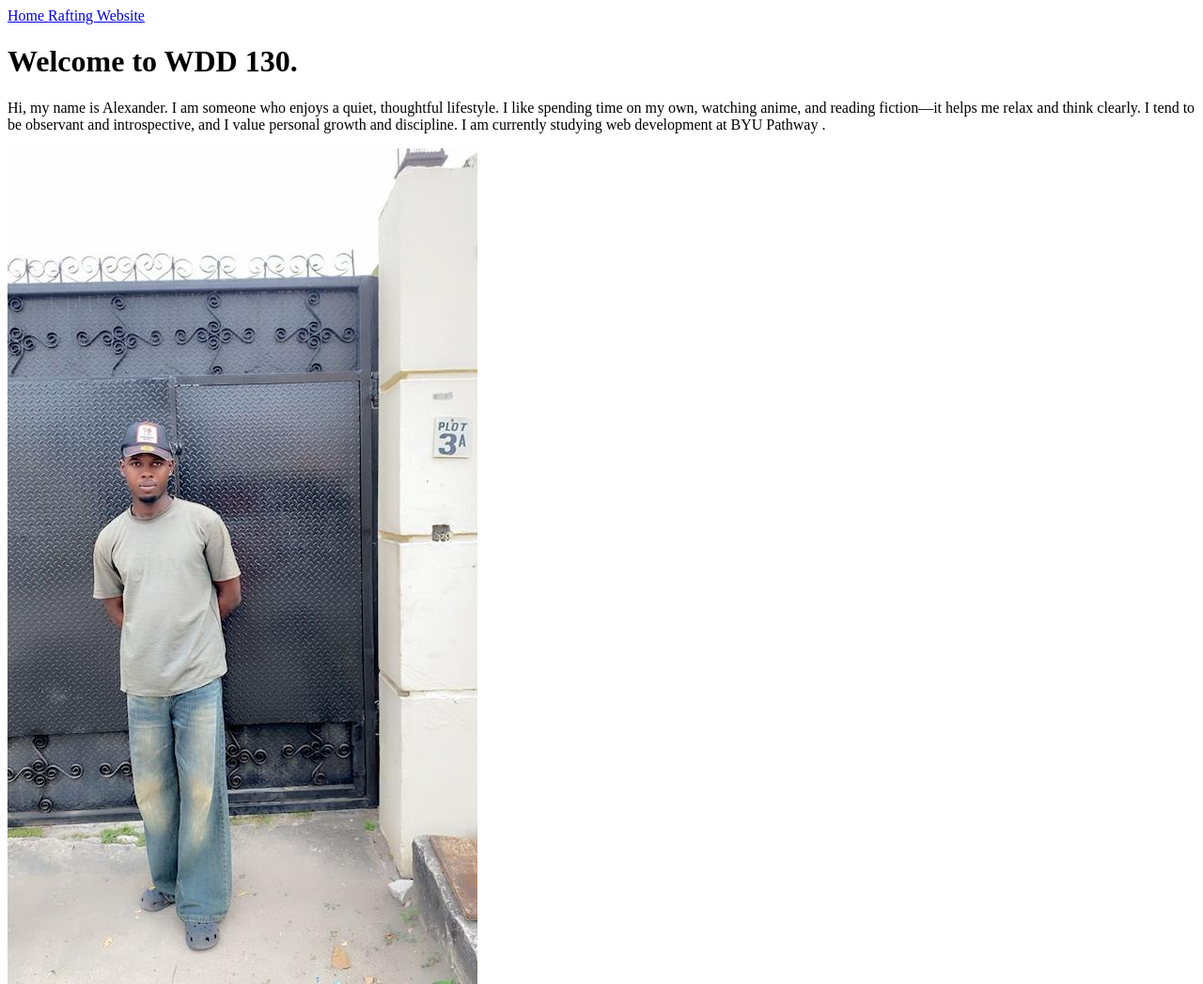
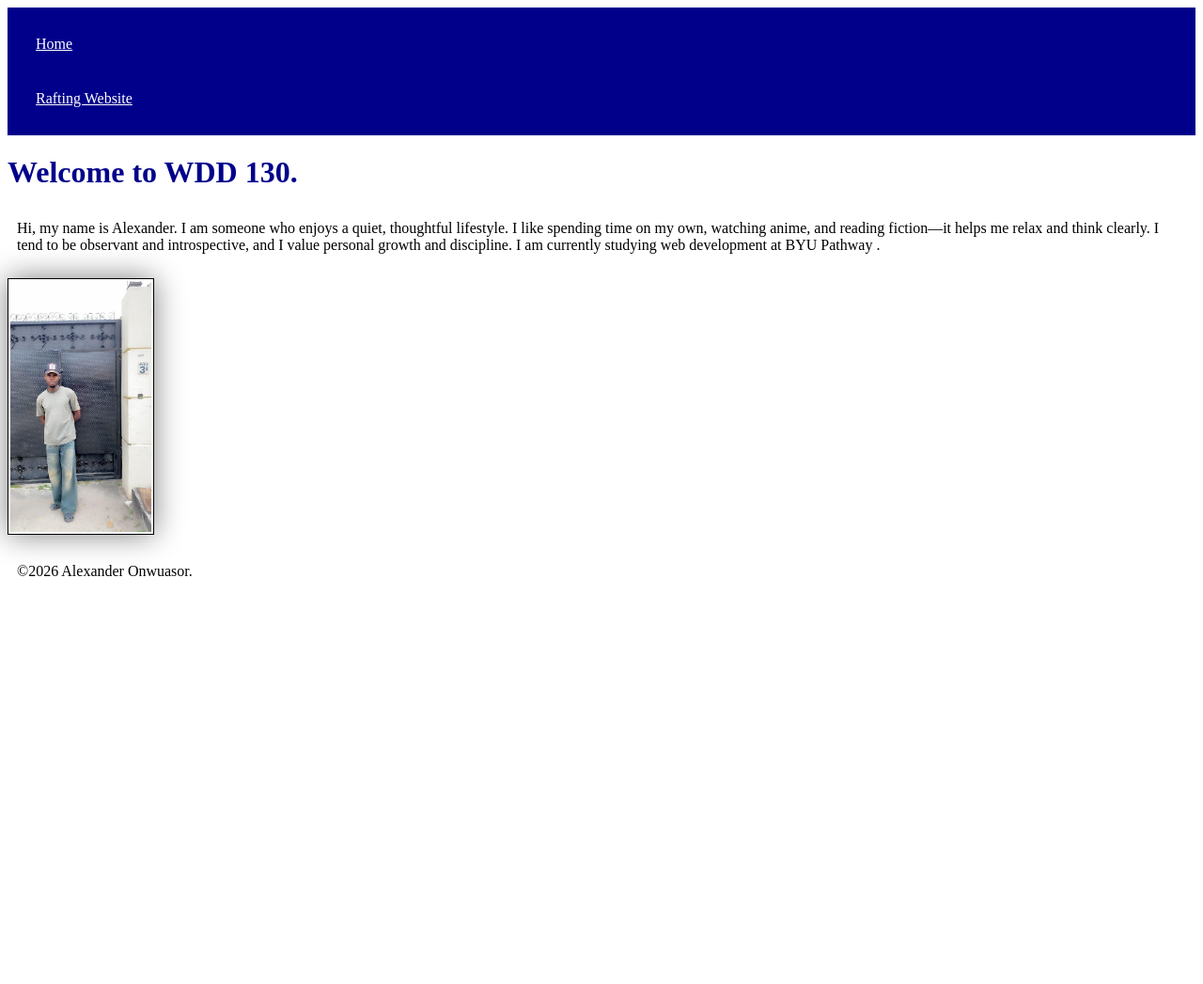
Before and after one commit to onwuasoralexander-art/wdd130, a plain HTML site: page index.html in a window 1280 px wide. Shown: the top 1047 px of the page at 94% size. After the commit the page ends 800 px from the top, so only its background shows below. Drawn offline with Linux system fonts and the light colour scheme.

Commit message:
testing77

```diff
--- a/index.html
+++ b/index.html
@@ -5,6 +5,7 @@
     <meta charset="UTF-8">
     <meta name="viewport" content="width=device-width, initial-scale=1.0">
     <title>Onwuasor Alexander / wdd 130</title>
+    <link rel="stylesheet" href="styles/styles.css">
 </head>
 
 <body>
--- a/styles/styles.css
+++ b/styles/styles.css
@@ -0,0 +1,26 @@
+nav {
+    background-color: darkblue;
+    padding: 10px
+}
+
+nav a {
+    color: white;
+    display: block;
+    padding: 20px;
+}
+
+h1 {
+    color: darkblue;
+}
+
+img {
+    width: 150px;
+    height: auto;
+    border: 1px solid black;
+    padding: 2px;
+    box-shadow: 0 0 30px gray;
+}
+
+p {
+    padding: 10px
+}
```
